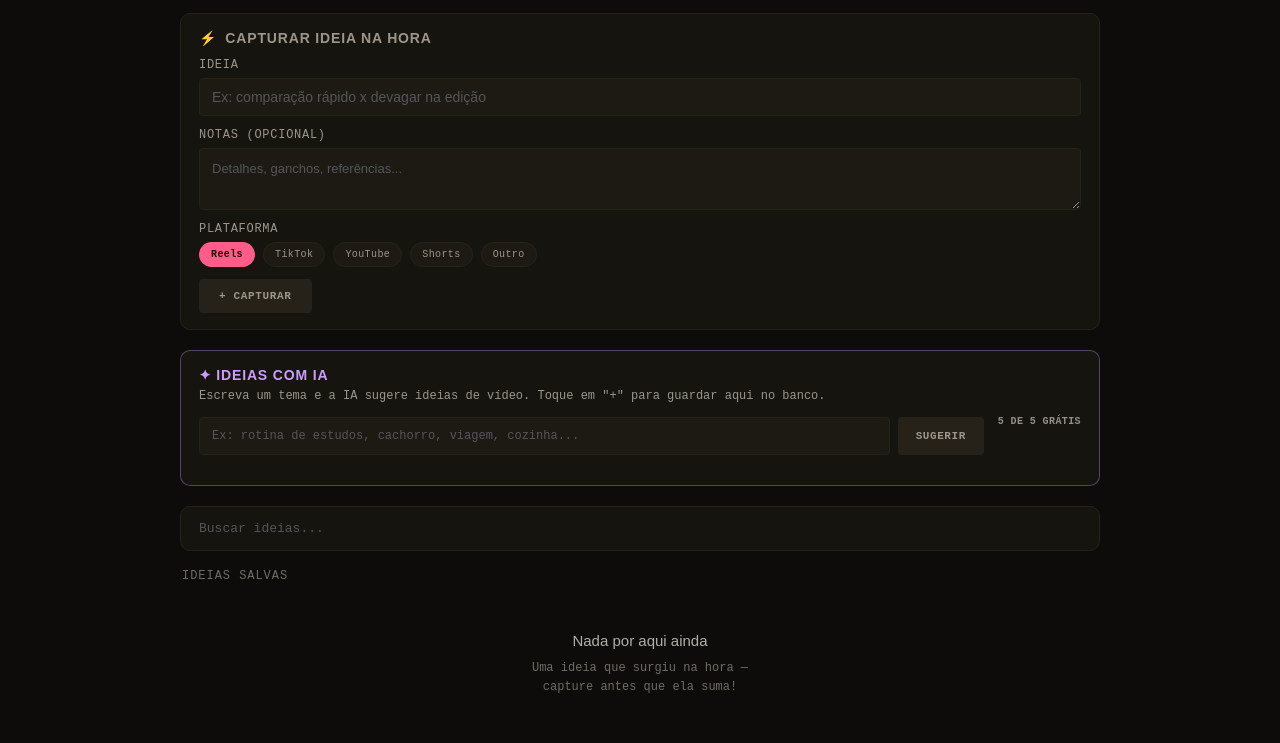
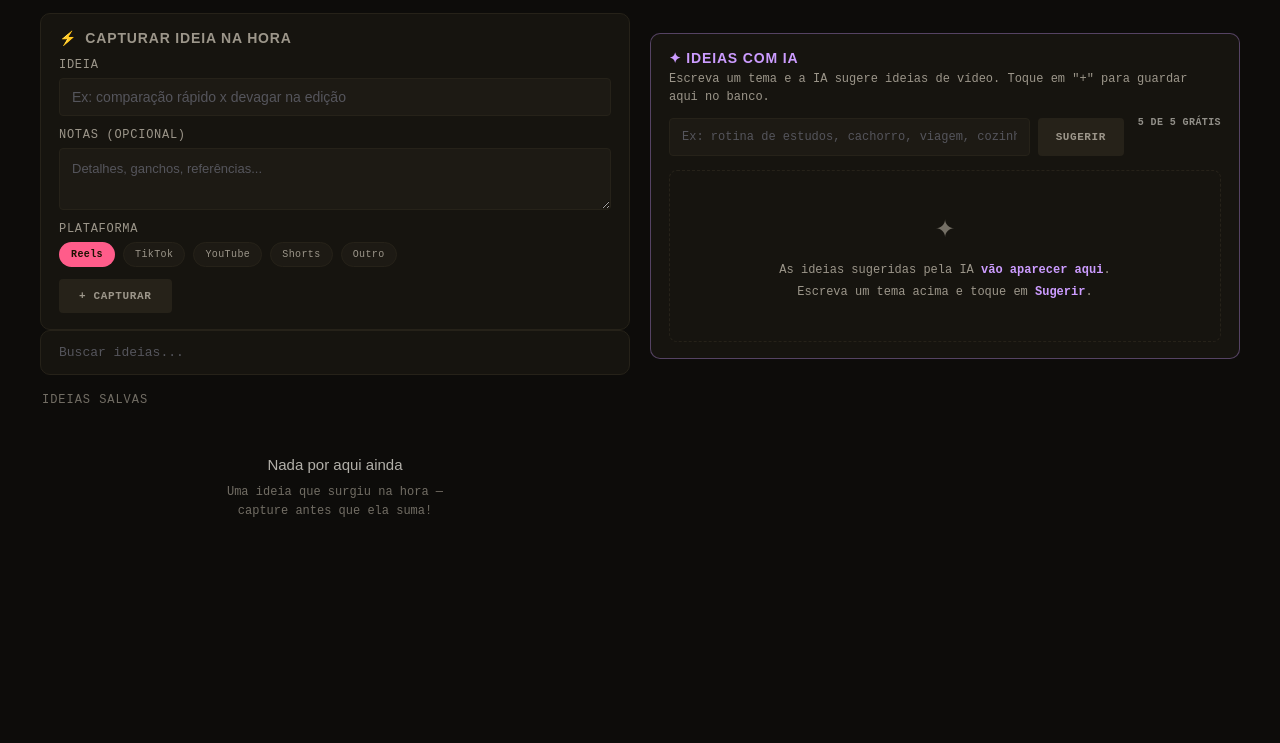
Before and after one commit to lbseven7/one-take-studio, a website: page one-take-studio/ferramentas/banco-ideias.html in a window 1280 px wide. Shown: the part 57-800 px from the top of the page. Drawn offline with Linux system fonts and the light colour scheme.

Commit message:
feat(ideas-bank): restructure and enhance ideas bank, bump cache to v73
Update service worker cache to bust old assets. Restructure the page with responsive grid layout, add sticky desktop AI sidebar, improve card/list styling, and add empty AI suggestion placeholders.

```diff
--- a/one-take-studio/ferramentas/banco-ideias.html
+++ b/one-take-studio/ferramentas/banco-ideias.html
@@ -37,8 +37,6 @@
     height: 100dvh;
     display: flex;
     flex-direction: column;
-    max-width: 960px;
-    margin: 0 auto;
     width: 100%;
   }
 
@@ -46,7 +44,7 @@
     display: flex;
     align-items: center;
     justify-content: space-between;
-    padding: 16px 20px;
+    padding: 14px 28px;
     background: var(--panel);
     border-bottom: 1px solid var(--panel-line);
     flex-shrink: 0;
@@ -71,8 +69,29 @@
   #content{
     flex: 1;
     overflow-y: auto;
-    padding: 16px 20px 24px;
+    padding: 20px clamp(16px, 4vw, 40px) 32px;
   }
+
+  .layout{
+    width: 100%;
+    max-width: 1320px;
+    margin: 0 auto;
+  }
+
+  .main-grid{
+    display: grid;
+    grid-template-columns: 1fr;
+    gap: 20px;
+    align-items: start;
+  }
+  @media (min-width: 1080px){
+    .main-grid{ grid-template-columns: minmax(0, 1fr) minmax(0, 1fr); }
+    .col-ia{
+      position: sticky;
+      top: 20px;
+    }
+  }
+  .col-main, .col-ia{ min-width: 0; }
 
   /* ---------- CAPTURE ---------- */
   .capture-card{
@@ -80,7 +99,7 @@
     border: 1px solid var(--panel-line);
     border-radius: 10px;
     padding: 16px 18px;
-    margin-bottom: 20px;
+    margin-bottom: 0;
   }
   .capture-card h2{
     font-family: var(--font-display);
@@ -201,12 +220,19 @@
     opacity: 0.7;
   }
 
+  #list{
+    display: grid;
+    grid-template-columns: repeat(auto-fill, minmax(290px, 1fr));
+    gap: 12px;
+  }
+
   .idea-item{
+    display: flex;
+    flex-direction: column;
     background: var(--card);
     border: 1px solid var(--panel-line);
     border-radius: 8px;
     padding: 14px 16px;
-    margin-bottom: 8px;
     transition: border-color .15s ease;
   }
   .idea-item:hover{ border-color: var(--accent-amber); }
@@ -241,15 +267,17 @@
     display: flex;
     align-items: center;
     justify-content: space-between;
-    margin-top: 12px;
+    margin-top: auto;
     padding-top: 10px;
     border-top: 1px solid var(--panel-line);
   }
+  .idea-item .title + .notes + .footer,
+  .idea-item .title + .footer{ margin-top: 12px; }
   .idea-item .date{
     font-size: 10px;
     color: var(--text-dim);
   }
-  .idea-item .actions{ display: flex; gap: 8px; }
+  .idea-item .actions{ display: flex; gap: 8px; flex-wrap: wrap; }
   .idea-item .actions button{
     background: none;
     border: 1px solid var(--panel-line);
@@ -279,7 +307,7 @@
     border: 1px solid rgba(204,156,255,0.35);
     border-radius: 10px;
     padding: 16px 18px;
-    margin-bottom: 20px;
+    margin-bottom: 0;
   }
   .ai-card h2{
     font-family: var(--font-display);
@@ -331,6 +359,22 @@
   #suggest-btn:disabled{ background: var(--panel-line); color: var(--text-dim); cursor: not-allowed; }
 
   #suggest-results{ margin-top: 14px; }
+  .ai-placeholder{
+    border: 1px dashed var(--panel-line);
+    border-radius: 8px;
+    padding: 38px 18px;
+    text-align: center;
+    color: var(--text-dim);
+    font-size: 12px;
+    line-height: 1.8;
+  }
+  .ai-placeholder .big{
+    display: block;
+    font-size: 24px;
+    margin-bottom: 8px;
+    opacity: .7;
+  }
+  .ai-placeholder strong{ color: var(--accent-purple); font-weight: 600; }
   .suggestion{
     display: flex;
     gap: 10px;
@@ -412,6 +456,7 @@
     padding: 36px 16px;
     line-height: 1.6;
     opacity: 0.7;
+    grid-column: 1 / -1;
   }
   .empty-hint .big{
     font-family: var(--font-display);
@@ -449,11 +494,12 @@
   @media (max-width: 480px){
     header{ padding: 12px 14px; }
     header h1{ font-size: 14px; }
-    #content{ padding: 12px 14px; }
+    #content{ padding: 12px 14px 24px; }
     .capture-card{ padding: 14px; }
     .capture-footer{ flex-direction: column; align-items: stretch; }
     #capture-btn{ width: 100%; }
     .idea-item .footer{ flex-direction: column; align-items: flex-start; gap: 10px; }
+    #list{ grid-template-columns: 1fr; }
   }
 </style>
 <link rel="stylesheet" href="../mobile.css">
@@ -465,11 +511,14 @@
 
 <div id="app">
   <header>
-    <h1>Take Um Studio · Banco de Ideias</h1>
+    <h1>Banco de Ideias</h1>
     <div class="count"><span class="total" id="total-count">0</span> ideias</div>
   </header>
 
   <div id="content">
+    <div class="layout">
+      <div class="main-grid">
+        <div class="col-main">
           <div class="capture-card">
             <h2><span class="bolt">⚡</span> Capturar ideia na hora</h2>
             <div class="field">
@@ -489,6 +538,15 @@
             </div>
           </div>
 
+          <div class="search-row">
+            <input type="text" id="search-input" placeholder="Buscar ideias...">
+          </div>
+
+          <div class="list-label">Ideias salvas</div>
+          <div id="list"></div>
+        </div>
+
+        <aside class="col-ia">
           <div class="ai-card">
             <h2>✦ Ideias com IA</h2>
             <p class="sub">Escreva um tema e a IA sugere ideias de vídeo. Toque em "+" para guardar aqui no banco.</p>
@@ -496,15 +554,17 @@
               <input type="text" id="theme-input" placeholder="Ex: rotina de estudos, cachorro, viagem, cozinha..." maxlength="100">
               <button id="suggest-btn" disabled>Sugerir</button><span class="tu-count" data-tu-count="banco-ideias-sugerir"></span>
             </div>
-      <div id="suggest-results"></div>
+            <div id="suggest-results">
+            <div class="ai-placeholder">
+              <span class="big">✦</span>
+              As ideias sugeridas pela IA <strong>vão aparecer aqui</strong>.<br>
+              Escreva um tema acima e toque em <strong>Sugerir</strong>.
             </div>
-
-    <div class="search-row">
-      <input type="text" id="search-input" placeholder="Buscar ideias...">
           </div>
-
-    <div class="list-label">Ideias salvas</div>
-    <div id="list"></div>
+          </div>
+        </aside>
+      </div>
+    </div>
   </div>
 </div>
 
--- a/one-take-studio/sw.js
+++ b/one-take-studio/sw.js
@@ -1,4 +1,4 @@
-const CACHE = 'takeum-v71';
+const CACHE = 'takeum-v73';
 
 const ASSETS = [
   './',
```
Lines whose indentation alone changed are shown as unchanged.
